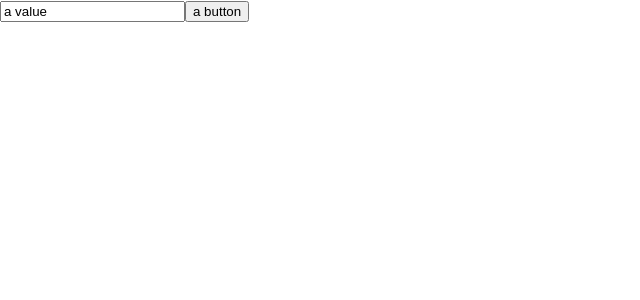
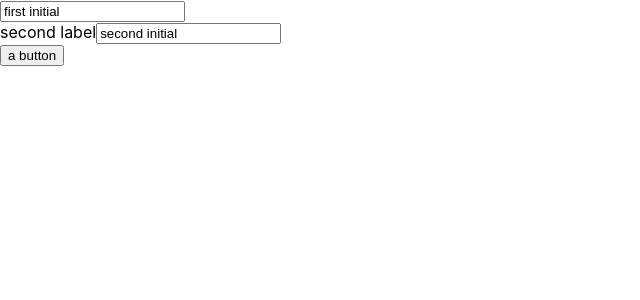
Before and after one commit to elstoc/react-components, a React (Create React App) app: page / in a window 1280 px wide. Shown: the top 300 px of the page, without its empty margins (0-640 px from the left). Built offline with nearby package versions, Linux system fonts and the light colour scheme.

Commit message:
Put Input in a div and add some output to App

```diff
--- a/src/App.js
+++ b/src/App.js
@@ -4,7 +4,8 @@ import Button from './components/Button';
 function App() {
   return (
     <div className="App">
-      <Input initialValue="a value" />
+      <Input name="first input" initialValue="first initial" />
+      <Input name="second input" labelText="second label" initialValue="second initial" />
       <Button text="a button" />
     </div>
   );
--- a/src/components/Input.js
+++ b/src/components/Input.js
@@ -9,7 +9,7 @@ const Input = ({ name, initialValue, autoComplete , labelText }) => {
   };
 
   return (
-    <React.Fragment>
+    <div>
       {labelText && <label htmlFor={name}>{labelText}</label>}
       <input
         id={name}
@@ -17,7 +17,7 @@ const Input = ({ name, initialValue, autoComplete , labelText }) => {
         autoComplete={autoComplete ? "on" : "off"}
         onChange={changeHandler}
       />
-    </React.Fragment>
+    </div>
   );
 };
 
```
